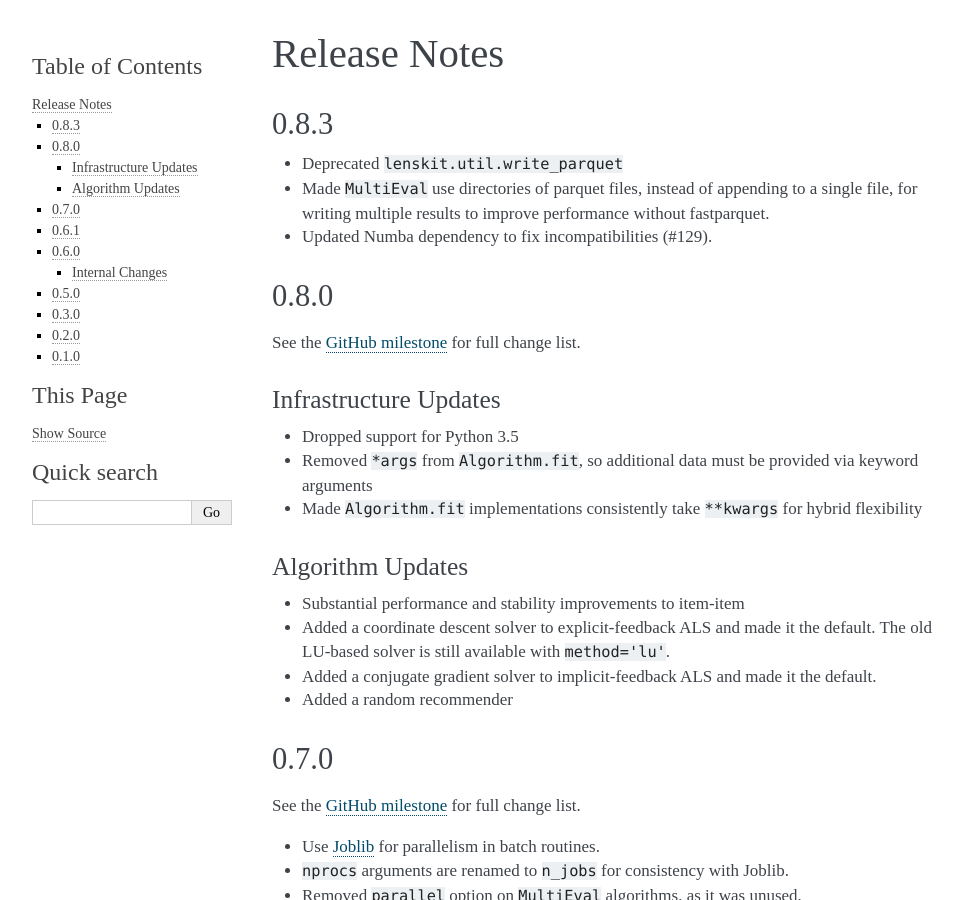
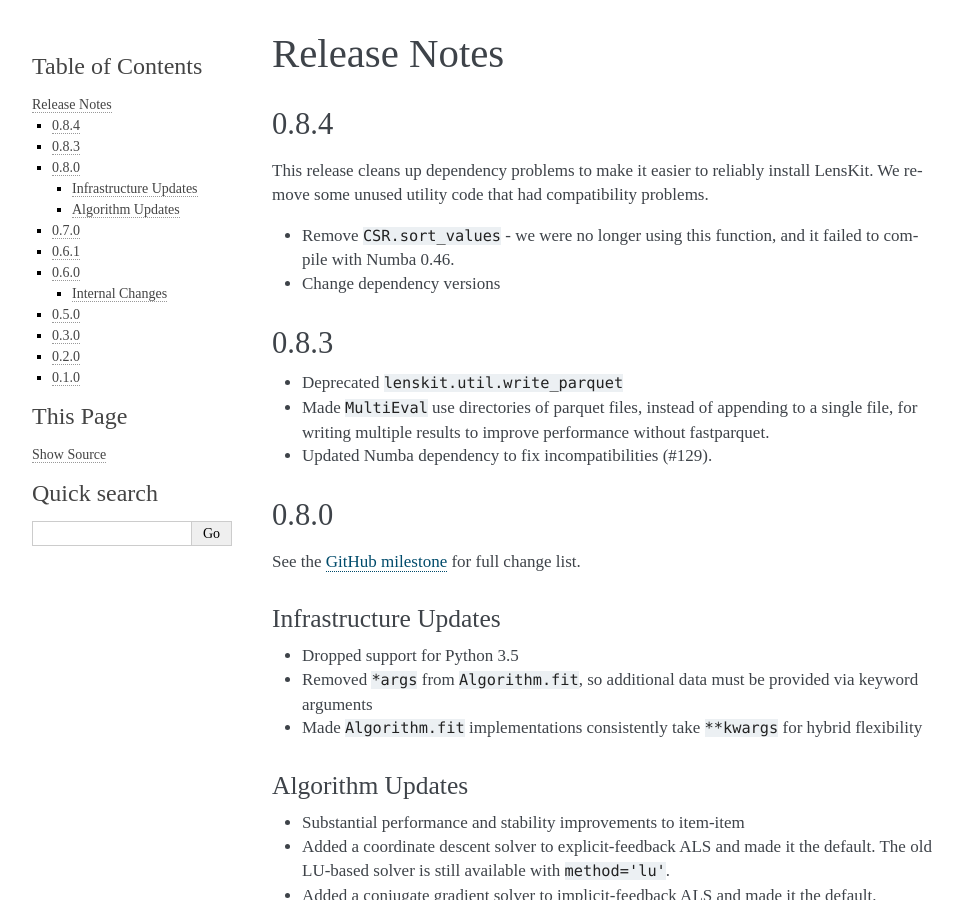
Before and after one commit to lenskit/lkpy, a Sphinx documentation site: the page built from doc/releases.md, in a window 1280 px wide and 900 px high. Shown: the whole window, without its empty margins (148-1110 px from the left). Built offline with Sphinx 7.4.7, drawn with Linux system fonts in a browser that asks for light colours.

Commit message:
Set up release notes

```diff
--- a/doc/releases.md
+++ b/doc/releases.md
@@ -1,4 +1,12 @@
 # Release Notes
+
+## 0.8.4
+
+This release cleans up dependency problems to make it easier to reliably install LensKit.  We remove
+some unused utility code that had compatibility problems.
+
+- Remove `CSR.sort_values` - we were no longer using this function, and it failed to compile with Numba 0.46.
+- Change dependency versions
 
 ## 0.8.3
 
```
